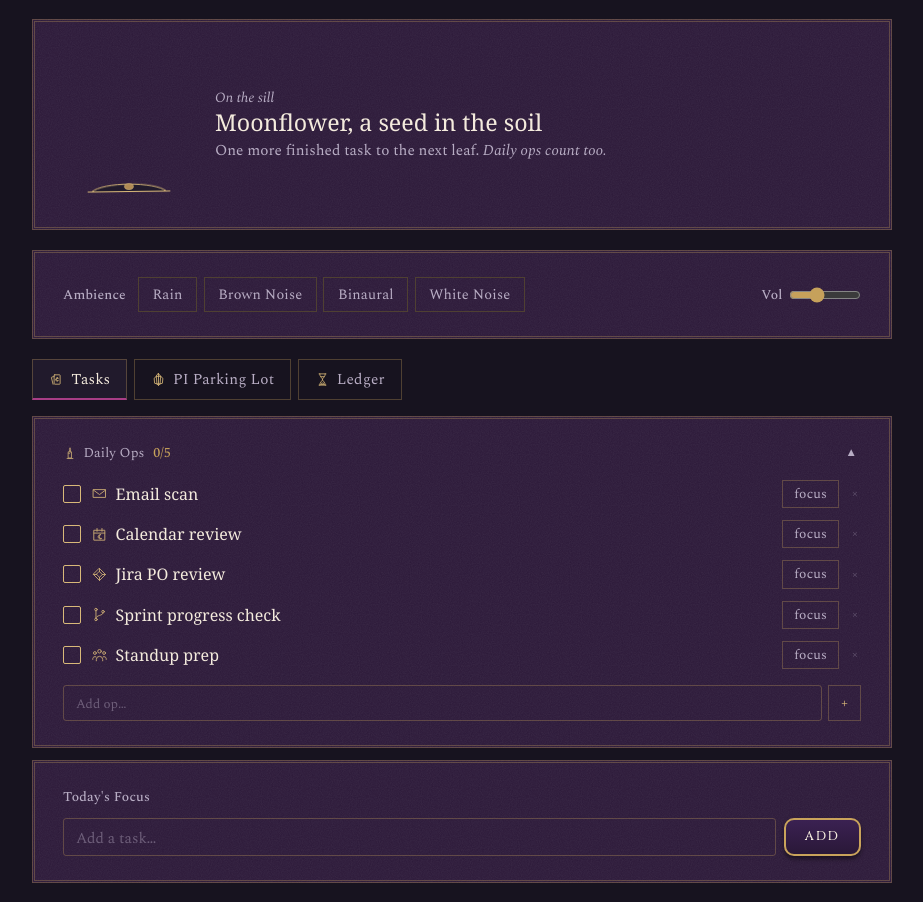
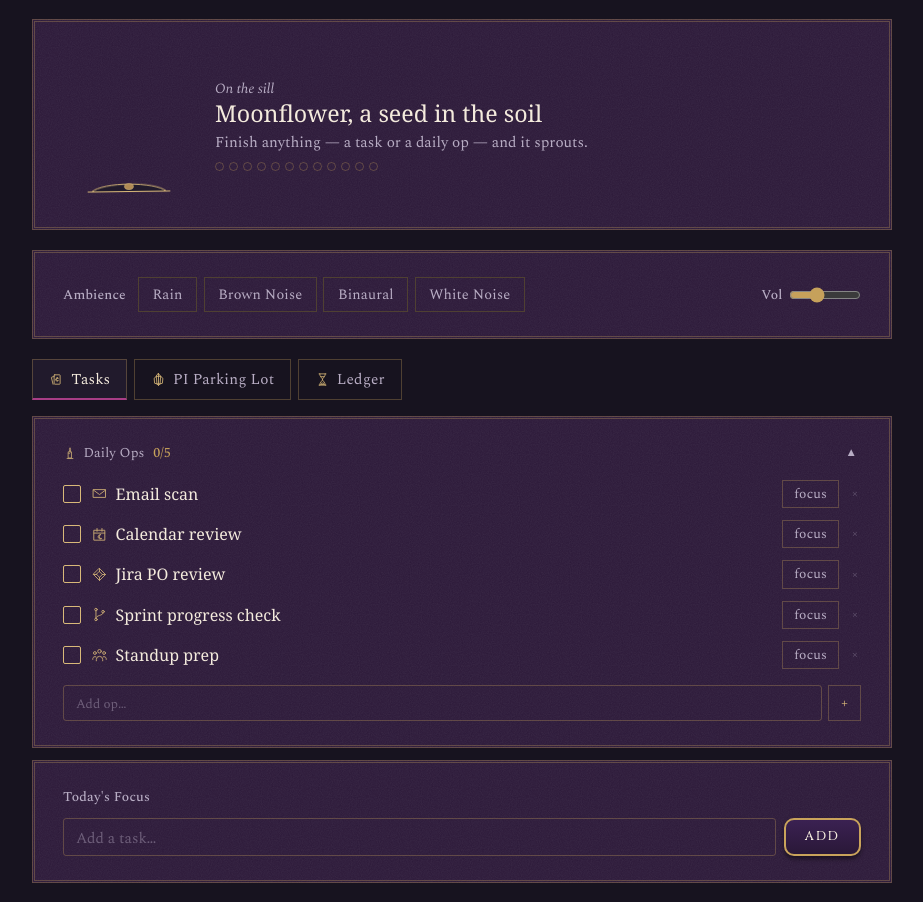
Before and after one commit to savarsa530/sage-focus-dashboard, a React (Vite) app: page / in a window 1280 px wide. Shown: the part 923-1825 px from the top of the page, without its empty margins (178-1101 px from the left). Built offline with nearby package versions, Linux system fonts and the light colour scheme; a web font is replaced by a local one.

Commit message:
Make every finished task visibly grow the plant: per-point drawing, pips, a note each time
Co-Authored-By: Claude Opus 5.5 <noreply@anthropic.com>
Claude-Session: https://claude.ai/code/session_01Hi53hzkMujTPEH3nUFDBRB

```diff
--- a/src/App.jsx
+++ b/src/App.jsx
@@ -130,7 +130,7 @@ export default function App() {
   const [garden, setGarden] = useState(loadGarden);
   useEffect(() => { const id = setInterval(() => setClock(new Date()), 30000); return () => clearInterval(id); }, []);
   const handleSavePlan = (p) => { savePlan(p); setPlan(p); };
-  const feedGarden = (key) => { const { garden: g, grew } = feed(key); setGarden(g); if (grew) playGrow(); };
+  const feedGarden = (key) => { const { garden: g, fed, grew } = feed(key); setGarden(g); if (fed) playGrow(grew); };
   // Fetch every card's art when the dashboard opens, so the face is already
   // in the browser cache when a card turns 25 minutes later.
   useEffect(() => {
@@ -630,6 +630,8 @@ export default function App() {
     .pull-card.turned{filter:drop-shadow(0 0 16px ${theme.brass}40);}
     .pull-card.turned.rare{animation:rareGlow 3.2s ease-in-out .8s infinite;}
     .pull-after{animation:afterIn .4s ease-out .55s both;}
+    @keyframes pipIn{0%{transform:scale(0);}60%{transform:scale(1.6);}100%{transform:scale(1);}}
+    .pip-new{animation:pipIn .6s ease-out both;}
     @keyframes partIn{from{transform:scale(0);opacity:0;}to{transform:scale(1);opacity:1;}}
     @keyframes stemIn{from{stroke-dasharray:0 200;}to{stroke-dasharray:200 0;}}
     @keyframes sway{0%,100%{transform:rotate(-1.2deg);}50%{transform:rotate(1.2deg);}}
--- a/src/audio.js
+++ b/src/audio.js
@@ -152,15 +152,15 @@ export function playTurn(rare = false) {
   } catch { /* audio unavailable */ }
 }
 
-// A small bright note when the plant reaches a new stage.
-export function playGrow() {
+// A small bright note for each bit of growth; a fuller one at a new stage.
+export function playGrow(stage = false) {
   try {
     const ctx = new (window.AudioContext || window.webkitAudioContext)();
     const g = ctx.createGain(); g.connect(ctx.destination);
-    const o = ctx.createOscillator(); o.type = "triangle"; o.frequency.value = 784;
+    const o = ctx.createOscillator(); o.type = "triangle"; o.frequency.value = stage ? 784 : 659;
     const t0 = ctx.currentTime;
     g.gain.setValueAtTime(0.0001, t0);
-    g.gain.exponentialRampToValueAtTime(0.12, t0 + 0.02);
+    g.gain.exponentialRampToValueAtTime(stage ? 0.12 : 0.07, t0 + 0.02);
     g.gain.exponentialRampToValueAtTime(0.001, t0 + 1.1);
     o.connect(g); o.start(t0); o.stop(t0 + 1.1);
     setTimeout(() => { try { ctx.close(); } catch { /* closed */ } }, 1500);
--- a/src/components/Garden.jsx
+++ b/src/components/Garden.jsx
@@ -1,7 +1,7 @@
 import { useState } from "react";
 import Plant from "./Plant";
 import { LineIcon } from "./Witchy";
-import { SPECIES, STAGE_NAMES, stageOf, toNext, pressBloom, plantSeed } from "../garden";
+import { SPECIES, STAGE_NAMES, BLOOM_AT, stageOf, pressBloom, plantSeed } from "../garden";
 
 // The seed on the sill. Finished tasks and daily ops feed it; it blooms,
 // you press the bloom into the herbarium, and choose the next seed.
@@ -10,11 +10,11 @@ export default function Garden({ theme, garden, onChange, compact = false }) {
   const { plant, pressed } = garden;
   const st = stageOf(plant.points);
   const sp = SPECIES[plant.species] || SPECIES.moonflower;
-  const left = toNext(plant.points);
+  const p = plant.points;
+  const toBud = Math.max(0, 10 - p), toBloom = Math.max(0, BLOOM_AT - p);
   const ink = theme.accentInk || theme.accent;
   const bloomed = st === 6;
 
-  const nextLabel = st === 4 ? "the bud" : st === 5 ? "the bloom" : "the next leaf";
   const plaque = {
     fontFamily:"var(--font-caps)", textTransform:"uppercase", letterSpacing:"0.14em", fontSize:"0.74rem",
     background:`linear-gradient(180deg, ${theme.parchment} 0%, ${theme.parchmentLo} 100%)`, color:theme.parchmentInk,
@@ -25,7 +25,7 @@ export default function Garden({ theme, garden, onChange, compact = false }) {
   return (
     <div style={{ display:"flex", gap:"1.25rem", alignItems:"center", flexWrap:"wrap" }}>
       <div style={{ flex:"none", width: compact ? 110 : 132, display:"flex", justifyContent:"center" }}>
-        <Plant species={plant.species} stage={st} size={compact ? 96 : 118} theme={theme}/>
+        <Plant species={plant.species} points={p} size={compact ? 96 : 118} theme={theme}/>
       </div>
 
       <div style={{ flex:"1 1 200px", minWidth:0 }}>
@@ -35,15 +35,28 @@ export default function Garden({ theme, garden, onChange, compact = false }) {
         </div>
 
         {!bloomed && (
-          <div style={{ color:theme.textMuted, fontSize:"0.95rem", marginTop:"0.25rem" }}>
-            {left === 1 ? "One more finished task" : `${left} more finished tasks`} to {nextLabel}.
-            <span style={{ fontStyle:"italic" }}> Daily ops count too.</span>
-          </div>
+          <>
+            <div style={{ color:theme.textMuted, fontSize:"0.95rem", marginTop:"0.25rem" }}>
+              {p === 0 ? "Finish anything — a task or a daily op — and it sprouts."
+                : toBud > 0 ? `Every finished thing adds growth. ${toBud} more to the bud.`
+                : `${toBloom === 1 ? "One more" : `${toBloom} more`} to the bloom.`}
+            </div>
+            {/* one pip per finished thing, so each one visibly lands */}
+            <div aria-label={`${p} of ${BLOOM_AT} toward the bloom`} style={{ display:"flex", gap:5, marginTop:"0.5rem" }}>
+              {Array.from({ length: BLOOM_AT }, (_, i) => (
+                <span key={i} className={i === p - 1 ? "pip-new" : undefined} style={{
+                  width:9, height:9, borderRadius:"50%", flex:"none",
+                  background: i < p ? (i >= 9 ? theme.rose : theme.brass) : "transparent",
+                  border:`1px solid ${i < p ? "transparent" : theme.line}`,
+                }}/>
+              ))}
+            </div>
+          </>
         )}
 
         {bloomed && !plant.pressed && (
           <div style={{ marginTop:"0.5rem", display:"flex", flexDirection:"column", gap:"0.55rem", alignItems:"flex-start" }}>
-            <div style={{ color:theme.text, fontSize:"0.98rem" }}>It bloomed. That's {plant.points} finished things.</div>
+            <div style={{ color:theme.text, fontSize:"0.98rem" }}>It bloomed. That's {p} finished things.</div>
             <button style={plaque} onClick={() => onChange(pressBloom())}>Press it into the herbarium</button>
           </div>
         )}
@@ -69,10 +82,10 @@ export default function Garden({ theme, garden, onChange, compact = false }) {
             </button>
             {showHerb && (
               <div style={{ display:"flex", flexWrap:"wrap", gap:"0.5rem", marginTop:"0.4rem" }}>
-                {pressed.slice().reverse().map((p, i) => (
-                  <div key={i} title={`${SPECIES[p.species]?.name} · bloomed ${new Date(p.bloomedAt).toLocaleDateString()}`} style={{ textAlign:"center", width:64 }}>
-                    <Plant species={p.species} stage={6} size={44} theme={theme}/>
-                    <div style={{ fontSize:"0.72rem", fontStyle:"italic", color:theme.textMuted }}>{new Date(p.bloomedAt).toLocaleDateString(undefined, { month:"short", day:"numeric" })}</div>
+                {pressed.slice().reverse().map((pr, i) => (
+                  <div key={i} title={`${SPECIES[pr.species]?.name} · bloomed ${new Date(pr.bloomedAt).toLocaleDateString()}`} style={{ textAlign:"center", width:64 }}>
+                    <Plant species={pr.species} points={BLOOM_AT} size={44} theme={theme}/>
+                    <div style={{ fontSize:"0.72rem", fontStyle:"italic", color:theme.textMuted }}>{new Date(pr.bloomedAt).toLocaleDateString(undefined, { month:"short", day:"numeric" })}</div>
                   </div>
                 ))}
               </div>
--- a/src/components/Plant.jsx
+++ b/src/components/Plant.jsx
@@ -1,14 +1,15 @@
 import { useState } from "react";
 
-// A small drawn plant. Stage 0 is a seed; 1–4 add stem and leaves; 5 is the
-// bud; 6 is the bloom. Each species has its own leaf and flower. Parts that
-// are new since the last render grow in from their base.
+// A small drawn plant, drawn from its growth points so that every finished
+// task shows: 1 sprouts it, 2–9 each add a leaf and a little height, 10 sets
+// the bud, 11 swells it, 12 blooms. Each species has its own leaf and flower.
+// Parts that are new since the last render grow in from their base.
 
-const STEM_H = [0, 16, 32, 52, 70, 84, 92];
-const LEAVES = [0, 0, 2, 4, 6, 6, 6];
+const stemH  = (p) => (p <= 0 ? 0 : Math.min(94, 12 + p * 7));
+const leaves = (p) => Math.max(0, Math.min(8, p - 1));
 
 const LOOK = {
-  moonflower: { leaf:[20, 13], heart:true, flower:"#f4ecd8", ink:"#d9c99e" },
+  moonflower: { leaf:[16, 10], heart:true, flower:"#f4ecd8", ink:"#d9c99e" },
   foxglove:   { leaf:[24, 7],  flower:"#b874b9", ink:"#8a4f8c" },
   poppy:      { leaf:[18, 7],  lobed:true, flower:"#df6a4c", ink:"#a8432c" },
   lavender:   { leaf:[16, 3],  flower:"#9d86d6", ink:"#7461ab" },
@@ -51,11 +52,12 @@ function Flower({ species, x, y, look, open }) {
   ))}</g>;
 }
 
-export default function Plant({ species = "moonflower", stage = 0, size = 150, theme }) {
-  // Remember the stage we last drew, so only newly grown parts animate.
-  const [seen, setSeen] = useState({ stage, from: stage });
-  if (seen.stage !== stage) setSeen({ stage, from: seen.stage });
-  const from = seen.stage !== stage ? seen.stage : seen.from;
+export default function Plant({ species = "moonflower", points = 0, size = 150, theme }) {
+  // Remember the points we last drew, so only newly grown parts animate.
+  const [seen, setSeen] = useState({ points, from: points });
+  if (seen.points !== points) setSeen({ points, from: seen.points });
+  const from = seen.points !== points ? seen.points : seen.from;
+  const grewNow = points > from;
   const look = LOOK[species] || LOOK.moonflower;
   const dark = theme?.isDark !== false;
   const stem = dark ? "#8fae7a" : "#5d7a4a";
@@ -63,41 +65,44 @@ export default function Plant({ species = "moonflower", stage = 0, size = 150, t
   const soil = theme?.card || "#211a2c";
   const rim  = theme?.accentInk || "#d9b979";
 
-  const H = STEM_H[stage];
+  const H = stemH(points);
   const top = 146 - H;
   const stemD = `M60 146 C 56 ${146 - H*0.35}, 64 ${146 - H*0.7}, 60 ${top}`;
   const grow = (isNew) => isNew ? { animation:"partIn .9s cubic-bezier(.2,.8,.2,1) both", transformBox:"fill-box", transformOrigin:"0% 50%" } : undefined;
 
-  const leaves = [];
-  for (let i = 0; i < LEAVES[stage]; i++) {
+  const parts = [];
+  for (let i = 0; i < leaves(points); i++) {
     const side = i % 2 ? -1 : 1;
-    const t = 0.16 + i * 0.11;              // alternate up the stem
-    const y = 146 - H * Math.min(t, 0.8);
+    const y = 146 - H * Math.min(0.12 + i * 0.09, 0.8);   // alternate up the stem
     const [len, w] = look.leaf;
-    const isNew = i >= LEAVES[from] && stage > from;
-    leaves.push(
+    const isNew = grewNow && i >= leaves(from);
+    parts.push(
       <g key={i} transform={`translate(60 ${y}) rotate(${side > 0 ? -28 : 208})`}>
         <path d={leafPath(len, w, look.heart)} fill={leafFill} stroke={stem} strokeWidth={0.9} style={grow(isNew)}/>
       </g>
     );
   }
+  const budScale = points >= 12 ? 1 : points === 11 ? 1 : 0.7;
+  const flowerNew = grewNow && ((points >= 10 && from < 10) || (points >= 11 && from < 11) || (points >= 12 && from < 12));
 
   return (
     <svg viewBox="0 0 120 160" width={size} height={size * 160 / 120} role="img"
-      aria-label={`${species}, stage ${stage} of 6`} className="plant-sway" style={{ overflow:"visible" }}>
+      aria-label={`${species}, ${Math.min(points, 12)} of 12`} className="plant-sway" style={{ overflow:"visible" }}>
       {/* soil */}
       <path d="M22 148 C 34 138, 86 138, 98 148 Z" fill={soil} stroke={rim} strokeWidth={1}/>
       <line x1={18} y1={148} x2={102} y2={148} stroke={rim} strokeWidth={1}/>
-      {stage === 0 && <ellipse cx={60} cy={143} rx={4.5} ry={3} fill="#b08a55" stroke={rim} strokeWidth={0.6}/>}
-      {stage >= 1 && <path d={stemD} fill="none" stroke={stem} strokeWidth={2} strokeLinecap="round" style={stage > from ? { animation:"stemIn 1s ease-out both" } : undefined}/>}
-      {stage === 1 && <g transform={`translate(60 ${top})`}>
+      {points <= 0 && <ellipse cx={60} cy={143} rx={4.5} ry={3} fill="#b08a55" stroke={rim} strokeWidth={0.6}/>}
+      {points >= 1 && <path d={stemD} fill="none" stroke={stem} strokeWidth={2} strokeLinecap="round" style={{ transition:"d .9s cubic-bezier(.2,.8,.2,1)" }}/>}
+      {points === 1 && <g transform={`translate(60 ${top})`} style={grow(grewNow)}>
         <path d={leafPath(8, 4)} transform="rotate(-40)" fill={leafFill} stroke={stem} strokeWidth={0.8}/>
         <path d={leafPath(8, 4)} transform="rotate(220)" fill={leafFill} stroke={stem} strokeWidth={0.8}/>
       </g>}
-      {leaves}
-      {stage >= 5 && (
-        <g style={grow(stage > from && (stage === 5 || from < 6))}>
-          <Flower species={species} x={60} y={top} look={look} open={stage >= 6}/>
+      {parts}
+      {points >= 10 && (
+        <g key={points >= 12 ? "bloom" : `bud${points}`} style={flowerNew ? { animation:"partIn .9s cubic-bezier(.2,.8,.2,1) both", transformBox:"fill-box", transformOrigin:"50% 100%" } : undefined}>
+          <g transform={`translate(60 ${top}) scale(${budScale}) translate(-60 ${-top})`}>
+            <Flower species={species} x={60} y={top} look={look} open={points >= 12}/>
+          </g>
         </g>
       )}
     </svg>
--- a/src/garden.js
+++ b/src/garden.js
@@ -12,16 +12,13 @@ export const SPECIES = {
   lavender:   { name:"Lavender",   note:"for calm" },
 };
 
-// Growth points needed to reach each stage: seed, sprout, first leaves,
-// more leaves, full leaf, bud, bloom.
-export const STAGES = [0, 1, 2, 4, 6, 9, 12];
+// Growth points at which each named stage begins: seed, sprout, first leaves,
+// growing, full leaf, bud, bloom. Every point between also shows on the plant.
+export const STAGES = [0, 1, 2, 4, 7, 10, 12];
 export const STAGE_NAMES = ["a seed in the soil", "sprouting", "first leaves", "growing", "in full leaf", "budding", "in bloom"];
 
 export const stageOf = (points) => STAGES.reduce((s, need, i) => (points >= need ? i : s), 0);
-export const toNext = (points) => {
-  const st = stageOf(points);
-  return st >= STAGES.length - 1 ? 0 : STAGES[st + 1] - points;
-};
+export const BLOOM_AT = 12;
 
 const fresh = (species = "moonflower") => ({ species, plantedAt: Date.now(), points: 0, credited: [] });
 
@@ -35,14 +32,14 @@ const save = (g) => { safeSet(GARDEN_KEY, g); return g; };
 // Credit a finished thing once, by a stable key, so re-checking can't farm growth.
 export function feed(key) {
   const g = loadGarden();
-  if (g.plant.credited.includes(key)) return { garden: g, grew: false };
+  if (g.plant.credited.includes(key)) return { garden: g, fed: false, grew: false };
   const before = stageOf(g.plant.points);
   g.plant.points += 1;
   g.plant.credited = [...g.plant.credited, key].slice(-400);
   const dk = dayKey();
   g.days = { ...(g.days || {}), [dk]: ((g.days || {})[dk] || 0) + 1 };
   save(g);
-  return { garden: g, grew: stageOf(g.plant.points) > before };
+  return { garden: g, fed: true, grew: stageOf(g.plant.points) > before };
 }
 
 export function pressBloom() {
```
Also changed, not shown: 1 other file (tests, documents, lock files or other folders).
